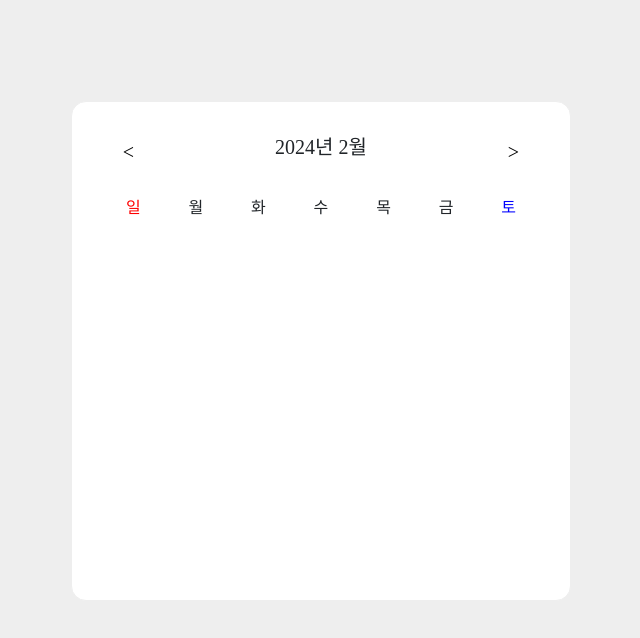
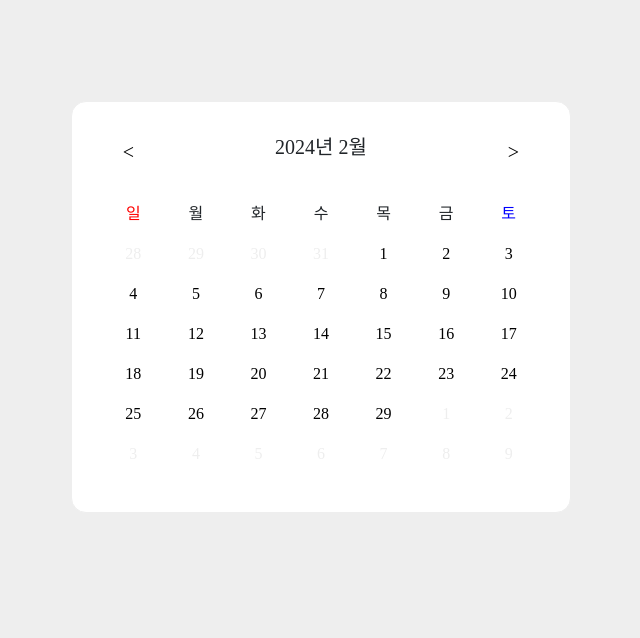
Before and after one commit to ljh37694/JavascriptPracticeProjects, a plain HTML site: page Calendar/index.html in a window 1280 px wide. Shown: the whole page, without its empty margins (319-959 px from the left). Drawn offline with nearby package versions, Linux system fonts and the light colour scheme; a web font is replaced by a local one.

Commit message:
캘린더 구현, 모듈화? 및 이전 또는 다음 버튼 구현

```diff
--- a/Calendar/index.html
+++ b/Calendar/index.html
@@ -28,24 +28,16 @@
                         <div class="col-2">
                             <button id="prev-btn"><</button>
                         </div>
-                        <div class="col-8">2024년 2월</div>
+                        <div class="col-8">
+                            <p id="date-title"></p>
+                        </div>
                         <div class="col-2">
                             <button id="next-btn">></button>
                         </div>
                     </div>
                 </div>
 
-                <div class="date-container mt-4">
-                    <div class="date-row d-flex ">
-                        <p style="color: red">일</p>
-                        <p>월</p>
-                        <p>화</p>
-                        <p>수</p>
-                        <p>목</p>
-                        <p>금</p>
-                        <p style="color: blue">토</p>
-                    </div>
-                </div>
+                <div class="date-container mt-4"></div>
             </div>
         </div>
 
--- a/Calendar/main.js
+++ b/Calendar/main.js
@@ -1,37 +1,104 @@
-let curDate = new Date();
+function makeDateItem(number, color = "black") {
+    let dateItem = document.createElement("p");
+    dateItem.innerHTML = number;
+    dateItem.style.color = color;
 
-curDate.setDate(1);
-
-let lastDays = [31, 28, 31, 30, 31, 30, 31, 31, 30, 31, 30, 31];
-let year = curDate.getFullYear();
-let cal = [[], [], [], [], [], []];
-
-if ((year % 4 == 0 && year % 100 != 0) || year % 400 == 0) {
-    lastDays[1] = 29;
+    return dateItem;
 }
 
-for (let i = 0; i < 6; i++) {
-    for (let j = 0; j < 7; j++) {
-        cal[i].push(null);
+function makeCurCalendar(date) { // date-row가 7개 담긴 Array return
+    let month = date.getMonth(), year = date.getFullYear();
+    const days = ["일", "월", "화", "수", "목", "금", "토"];
+    let calendar = [];
+    let monthDateCnt = [31, 28, 31, 30, 31, 30, 31, 31, 30, 31, 30, 31];
+
+    // date의 첫 번째 날부터 시작하기 위해서 date를 1로 설정
+    date.setDate(1);
+
+    // 윤년
+    if ((year % 4 == 0 && year % 100 != 0) || year % 400 == 0) {
+        monthDateCnt[1] = 29;
     }
+
+    // cal에 date-row 7개 추가
+    for (let i = 0; i < 7; i++) {
+        let dateRow = document.createElement("div");
+        dateRow.className = "date-row";
+
+        calendar.push(dateRow);
+    }
+
+    // 첫 줄에 요일 추가
+    days.forEach(d => {
+        let dayItem = document.createElement("p");
+        dayItem.innerHTML = d;
+
+        if (d == "일") {
+            dayItem.style.color = "red";
+        }
+
+        else if (d == "토") {
+            dayItem.style.color = "blue";
+        }
+
+        calendar[0].appendChild(dayItem);
+    });
+
+    // 첫 줄 빈칸을 전월과 이어지게 채우기
+    let prevMonDate = monthDateCnt[(date.getMonth() + 11) % 12];
+    for (let i = date.getDay() - 1; i >= 0; i--) {
+        let dateItem = makeDateItem(prevMonDate - i, "#eee");
+        calendar[1].appendChild(dateItem);
+    }
+
+    // date의 날짜 채우기
+    let start = date.getDay();
+    for (let d = 1; d <= monthDateCnt[date.getMonth()]; start++, d++) {
+        let dateItem = makeDateItem(d);
+
+        calendar[parseInt(start / 7 + 1)].appendChild(dateItem);
+    }
+
+    // 마지막 줄 남은 칸이 있으면 다음달을 채우기
+    for (let d = 1; start < 42; d++, start++) {
+        let dateItem = makeDateItem(d, "#eee");
+
+        calendar[parseInt(start / 7 + 1)].appendChild(dateItem);
+    }
+
+    return calendar;
 }
 
-for (let i = curDate.getDay() - 1, prevMonDate = lastDays[(curDate.getMonth() + 11) % 12]; i >= 0; i--, prevMonDate--) {
-    let tmp = `<p style="color: #eee">${prevMonDate}</p>`;
-    cal[0][i] = tmp;
+// date-container에 date 캘린더 넣기
+function setCalendar(date) {
+    $(".date-container").html("");
+
+    makeCurCalendar(date).forEach((dateRow, idx) => {
+        $(".date-container").append(dateRow);
+    });
 }
 
-let start = curDate.getDay();
-for (let date = 1; date <= lastDays[curDate.getMonth()]; start++, date++) {
-    let tmp = `<p>${date}</p>`;
-    cal[parseInt(start / 7)][start % 7] = tmp;
+function setDateTitle(date) {
+    $("#date-title").html(`${date.getFullYear()}년 ${date.getMonth() + 1}월`);
 }
 
-for (let i = 1; start < 42; i++, start++) {
-    let tmp = `<p style="color: #eee">${i}</p>`;
-    cal[parseInt(start / 7)][start % 7] = tmp;
-}
+let date = new Date();
 
-cal.forEach((arr) => {
-    console.log(arr);
+setDateTitle(date);
+setCalendar(date);
+
+$("#prev-btn").click(() => {
+    let prevMonth = date.getMonth() - 1;
+    date.setMonth(prevMonth);
+
+    setDateTitle(date);
+    setCalendar(date);
 });
+
+$("#next-btn").click(() => {
+    let nextMonth = date.getMonth() + 1;
+    date.setMonth(nextMonth);
+
+    setDateTitle(date);
+    setCalendar(date);
+});
--- a/Calendar/style.scss
+++ b/Calendar/style.scss
@@ -25,7 +25,6 @@ $color: #fff;
     margin-top: 100px;
     background-color: $color;
     width: 500px;
-    height: 500px;
     border: 1px solid #eee;
     border-radius: 15px;
     font-family: omyu_pretty;
@@ -43,10 +42,16 @@ $color: #fff;
 }
 
 .date-row {
-
+    display: flex;
+    justify-content: center;
 }
 
 .date-row > p {
     width: calc(100% / 7);
     text-align: center;
 }
+
+.date-row:not(:first-child) > p:hover {
+    background-color: rgb(69, 129, 213);
+    border-radius: 50px;
+}
```
Also changed, not shown: Calendar/style.css, 1 other file.
